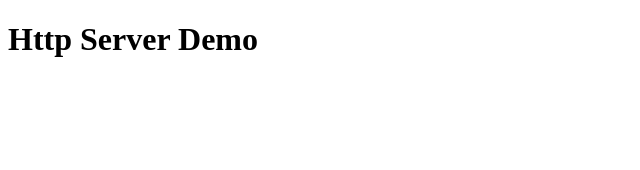
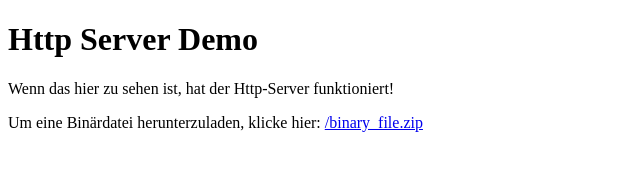
Before and after one commit to p4ke/http-server, a plain HTML site: page demo/index.html in a window 1280 px wide. Shown: the whole page, without its empty margins (0-640 px from the left). Drawn offline with Linux system fonts and the light colour scheme.

Commit message:
Add binary file to demo page

```diff
--- a/demo/index.html
+++ b/demo/index.html
@@ -5,5 +5,7 @@
 </head>
 <body>
 <h1>Http Server Demo</h1>
+<p>Wenn das hier zu sehen ist, hat der Http-Server funktioniert!</p>
+<p>Um eine Binärdatei herunterzuladen, klicke hier: <a href="/binary_file.zip">/binary_file.zip</a></p>
 </body>
 </html>
```
Also changed, not shown: 1 other file.
